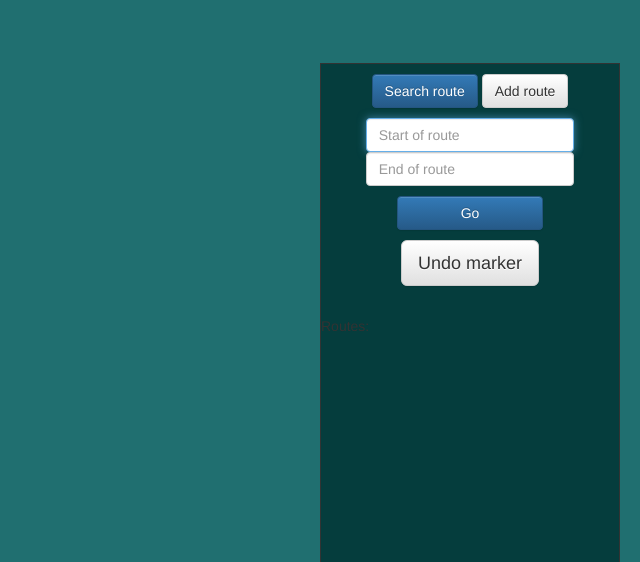
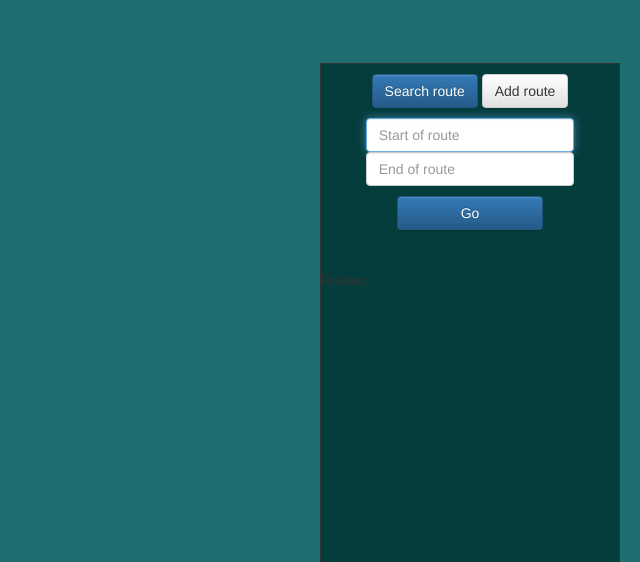
Before and after one commit to rosedu/saltaretii, a Django app: page / in a window 1280 px wide. Shown: the part 287-849 px from the top of the page, without its empty margins (640-1280 px from the left). Run offline with Django 3.2, Linux system fonts and the light colour scheme; parts of the project's set-up code (start-up, migrations or seed data) failed here and were passed over; some libraries are stand-ins or nearby versions.

Commit message:
Hide/show undo button.

```diff
--- a/hike/static/js/map.js
+++ b/hike/static/js/map.js
@@ -35,8 +35,10 @@ function changeActionMode(event) {
     if (current_action == 'search_map') {
         placeListener.remove();
         disableRouteInput();
+        $('#undoPoint').hide();
     } else {
         enableRouteInput();
+        $('#undoPoint').show();
     }
 }
 
--- a/hike/static/templates/index.html
+++ b/hike/static/templates/index.html
@@ -33,7 +33,7 @@
                     <input type="text" id="stop" placeholder="End of route" class="form-control">
                     <button type="submit" class="btn btn-primary btn-block">Go</button>
                 </form>
-                <button id="undoPoint" class="btn btn-lg btn-default" id="undoPoint">Undo marker</button>
+                <button style="display:none" id="undoPoint" class="btn btn-lg btn-default" id="undoPoint">Undo marker</button>
             </div>
             <br/>
             <div class="menu-routes">
```
